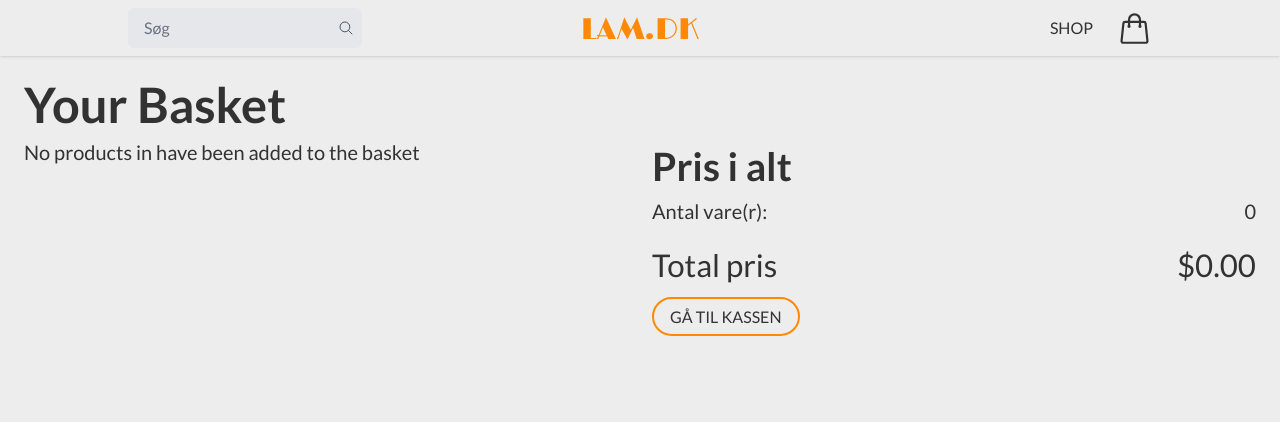
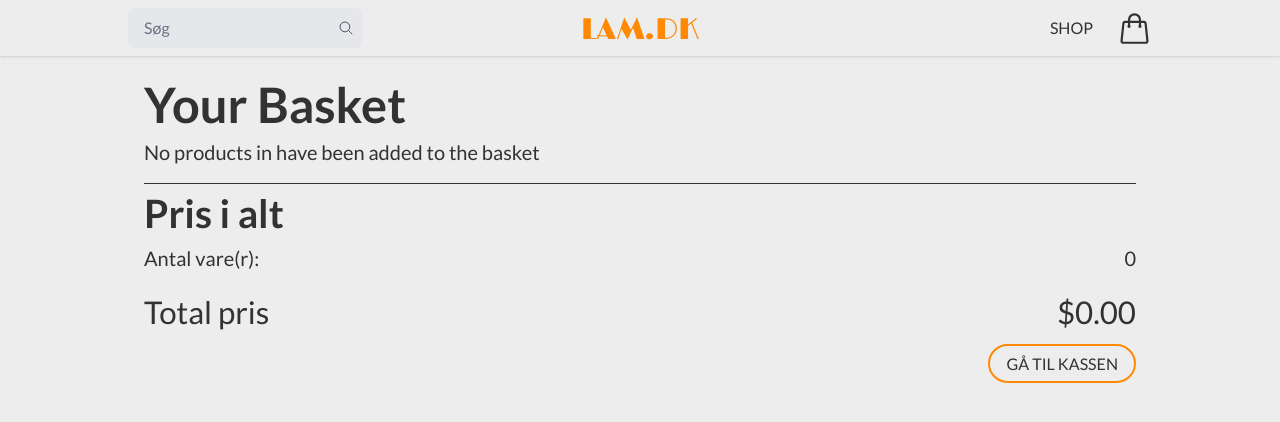
Before and after one commit to Lamo0004/simple-shop, a Next.js app: page /kurv in a window 1280 px wide. Shown: the top 422 px of the page. Built offline with nearby package versions, Linux system fonts and the light colour scheme.

Commit message:
små rettelser

```diff
--- a/src/app/kurv/page.js
+++ b/src/app/kurv/page.js
@@ -7,10 +7,10 @@ const Kurv = () => {
   const items = useCartStore((state) => state.items);
 
   return (
-    <article className="p-4">
+    <article className="p-4 mx-auto max-w-screen-lg">
       <h1 className="text-2xl font-bold lg-4">Your Basket</h1>
 
-      <div className="grid grid-cols-1 lg:grid-cols-2 gap-6">
+      <div>
         <div>{items && items.length > 0 ? items.map((item) => <CartCard key={item.id} item={item} />) : <p>No products in have been added to the basket</p>}</div>
         <Price />
       </div>
--- a/src/components/CartCard.jsx
+++ b/src/components/CartCard.jsx
@@ -20,18 +20,18 @@ const CartCard = ({ item }) => {
   };
 
   return (
-    <div className="flex flex-col md:flex-row max-w-full gap-6 p-4 items-center rounded-md">
-      <div className="relative w-full h-48 md:w-32 md:h-32 shrink-0">
+    <div className="flex flex-row max-w-full gap-6 p-1 items-center rounded-md">
+      <div className="relative w-32 h-32">
         <Image src={item.thumbnail} alt={item.title} fill className="rounded-md object-cover" />
       </div>
-      <div className="flex flex-col md:flex-row md:items-center md:justify-between w-full gap-4">
+      <div className="flex flex-row items-center justify-between w-full gap-4">
         <div className="flex flex-col justify-center">
-          <h3 className="text-lg font-semibold">{item.title}</h3>
+          <h4 className="text-lg font-semibold">{item.title}</h4>
           <p>${item.price}</p>
         </div>
 
         <div className="flex flex-row items-center justify-between gap-4">
-          <div className="flex items-center gap-3">
+          <div className="flex items-center">
             <button className="text-2xl bg-transparent border-none outline-none hover:text-orange-400 transition cursor-pointer" onClick={handleDecrement}>
               −
             </button>
--- a/src/components/Header.jsx
+++ b/src/components/Header.jsx
@@ -6,12 +6,14 @@ import CartIcon from "./CartIcon";
 const Header = () => {
   return (
     <div className="-mx-2 sticky top-0 z-50">
-      <nav className="py-2 w-full bg-[#ededed] shadow">
+      <nav className="p-2 w-full bg-[#ededed] shadow">
         <div className="mx-auto max-w-screen-lg flex flex-col sm:flex-row sm:justify-between sm:items-center gap-6">
           <div className="flex justify-between items-center w-full sm:w-auto">
             {/* Logoet centreret på mobil */}
             <div className="text-orange-400 text-3xl sm:hidden">
-              <Link className="font-logo" href="/">LAM.DK</Link>
+              <Link className="font-logo" href="/">
+                LAM.DK
+              </Link>
             </div>
             <div className="flex items-center gap-6">
               <li className="text-m hover:text-orange-400">
@@ -30,7 +32,9 @@ const Header = () => {
 
           {/* Logoet centreret på desktop */}
           <div className="hidden sm:block text-orange-400 text-3xl sm:absolute sm:left-1/2 sm:transform sm:-translate-x-1/2">
-            <Link className="font-logo" href="/">LAM.DK</Link>
+            <Link className="font-logo" href="/">
+              LAM.DK
+            </Link>
           </div>
         </div>
       </nav>
--- a/src/components/Price.jsx
+++ b/src/components/Price.jsx
@@ -10,7 +10,8 @@ const Price = () => {
   };
 
   return (
-    <div>
+    <article className="max-w-full sticky bottom-0 bg-[#ededed] py-4">
+      <hr className="text-[#323232]"></hr>
       <h2>Pris i alt</h2>
       <div className="flex justify-between">
         <p>Antal vare(r):</p>
@@ -20,10 +21,10 @@ const Price = () => {
         <h3>Total pris</h3>
         <h3>${getTotalPrice()}</h3>
       </div>
-      <div className="my-4">
+      <div className="my-4 justify-self-end">
         <ButtonNewSide title="GÅ TIL KASSEN" href="#"></ButtonNewSide>
       </div>
-    </div>
+    </article>
   );
 };
 
```
